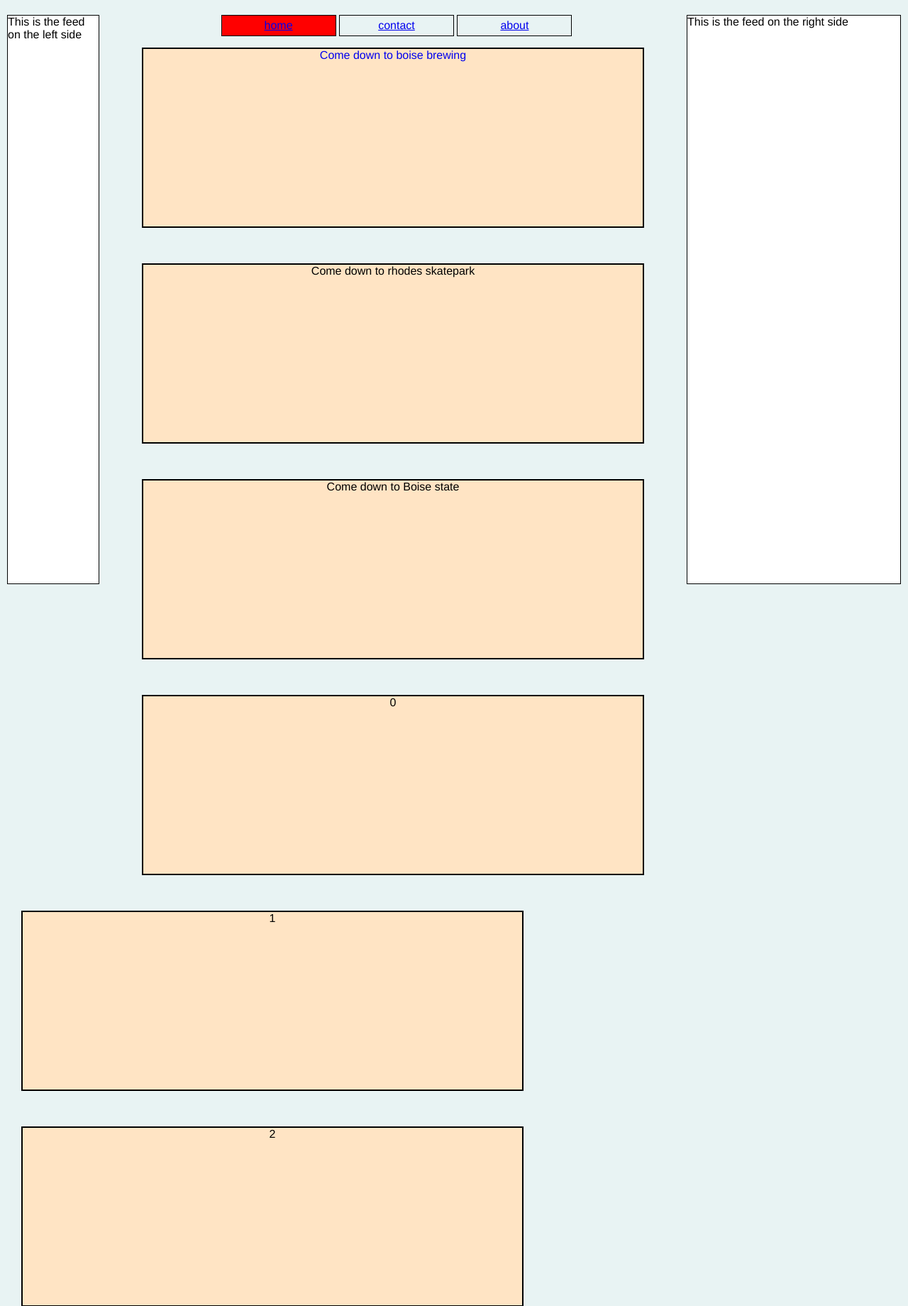
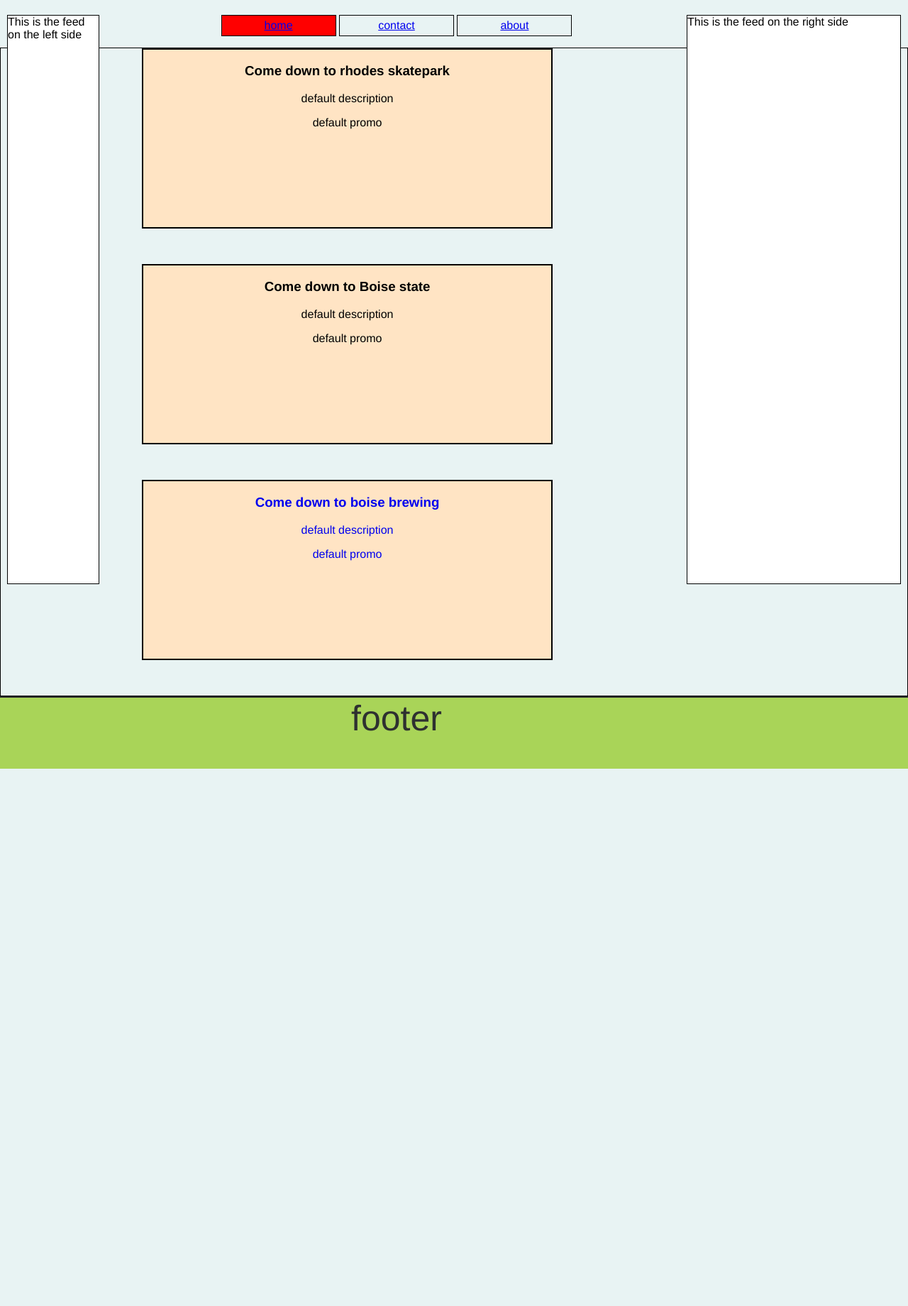
Before and after one commit to Jackcunningolf/BoisEvolvE, a PHP site: page /home.php in a window 1280 px wide. Shown: the part 97-1937 px from the top of the page at 71% size. After the commit the page ends 1180 px from the top, so only its background shows below. Run offline with PHP 8.4, Linux system fonts and the light colour scheme.

```diff
--- a/handlers/promo_maker.php
+++ b/handlers/promo_maker.php
@@ -17,7 +17,7 @@
 
     <div class="input_box">
         <label for="promo_description">Description</label>
-        <textarea name="description" cols="30" rows="10"></textarea>
+        <textarea name="promo_description" cols="30" rows="10"></textarea>
     </div>
 
     <div class="input_box">
--- a/home.php
+++ b/home.php
@@ -13,24 +13,18 @@ if (isset($_SESSION['username'])) {
 // unset($_SESSION['username']);
 ?>
 
-
-<div>
-    <a href="new_user.php">
-        <?php new promo("Come down to boise brewing");    ?>
-    </a>
+<div id="promo_feed">
+    <?php
+        new promo("Come down to rhodes skatepark");
+        new promo("Come down to Boise state"); ?>
+       <a href="new_user.php">
+            <?php new promo("Come down to boise brewing");    ?>
+        </a>
 </div>
 
 
 
+
 <?php
-new promo("Come down to rhodes skatepark");
-new promo("Come down to Boise state");
-
-for ($i = 0; $i < 8; $i++) {
-    new promo($i);
-}
-
-new promo();
-
 require_once 'footer.php';
 ?>
--- a/promos.php
+++ b/promos.php
@@ -3,13 +3,21 @@
 
 class promo {
 
-    public $promo_name;
+    public $promo_title;
+    public $promo_description;
+    public $promo_text;
     public $user_name;
 
 
-    public function __construct($dfltPromo = "default promo") {
-        $this->promo_name = $dfltPromo;
-        echo "<div class='promo'> " .  $this->promo_name . "</div>";
+    public function __construct($dfltHead = "default title", $dfltDesc = "default description", $dfltPromo = "default promo") {
+        $this->promo_title = $dfltHead;
+        $this->promo_description = $dfltDesc;
+        $this->promo_text = $dfltPromo;
+        echo "<div class='promo'> " .
+                "<h3>" . $this->promo_title . "</h3>" .
+                "<p>" . $this->promo_description . "</p>" .
+                "<p>" . $this->promo_text . "</p>" .
+                "</div>";
     }
 
     public function getPromoName() {
--- a/styles/phpstyle.css
+++ b/styles/phpstyle.css
@@ -57,7 +57,7 @@ ul > li:hover {
     margin-left: 30px;
     margin-right: 30px;
     margin-bottom: 50px;
-    width: 55%;
+    width:45%;
     height: 250px;
     border: solid black 2px;
     text-align: center;
@@ -133,3 +133,7 @@ div > textarea {
     resize: none;
     /* overflow: scroll; */
 }
+
+#promo_feed {
+    border: solid black 1px;
+}
```
Also changed, not shown: Dao.php (+16 -0 lines), handlers/promo_handler.php (+9 -0 lines).
